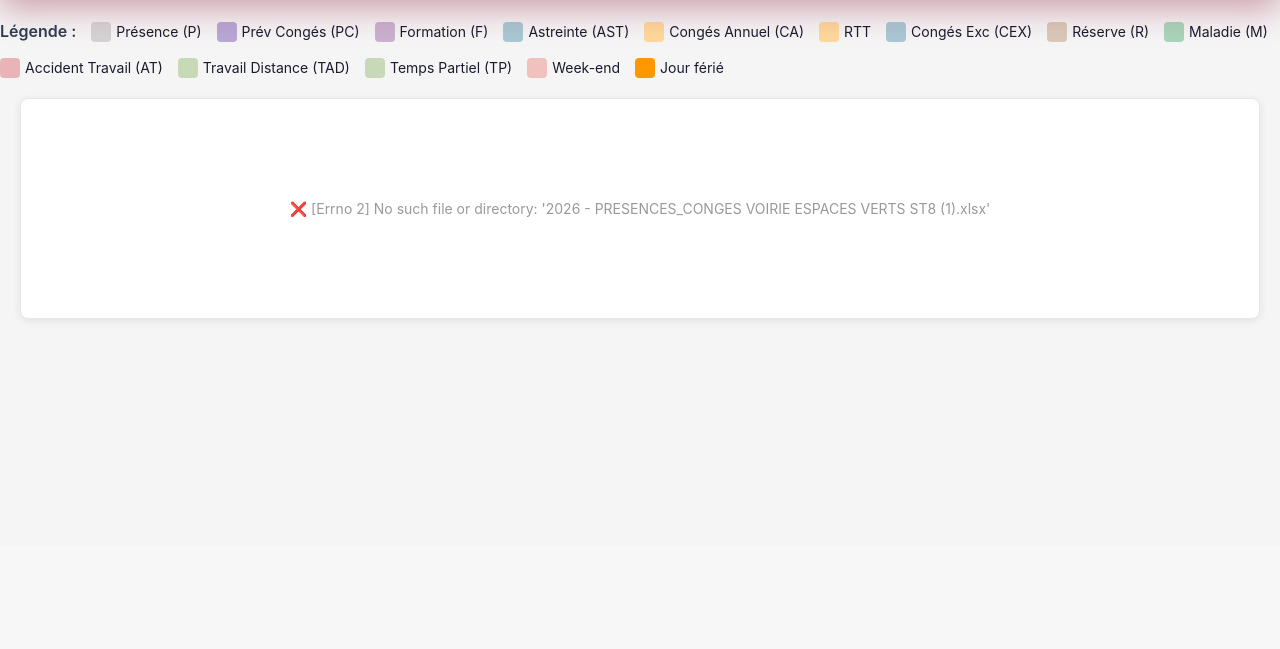
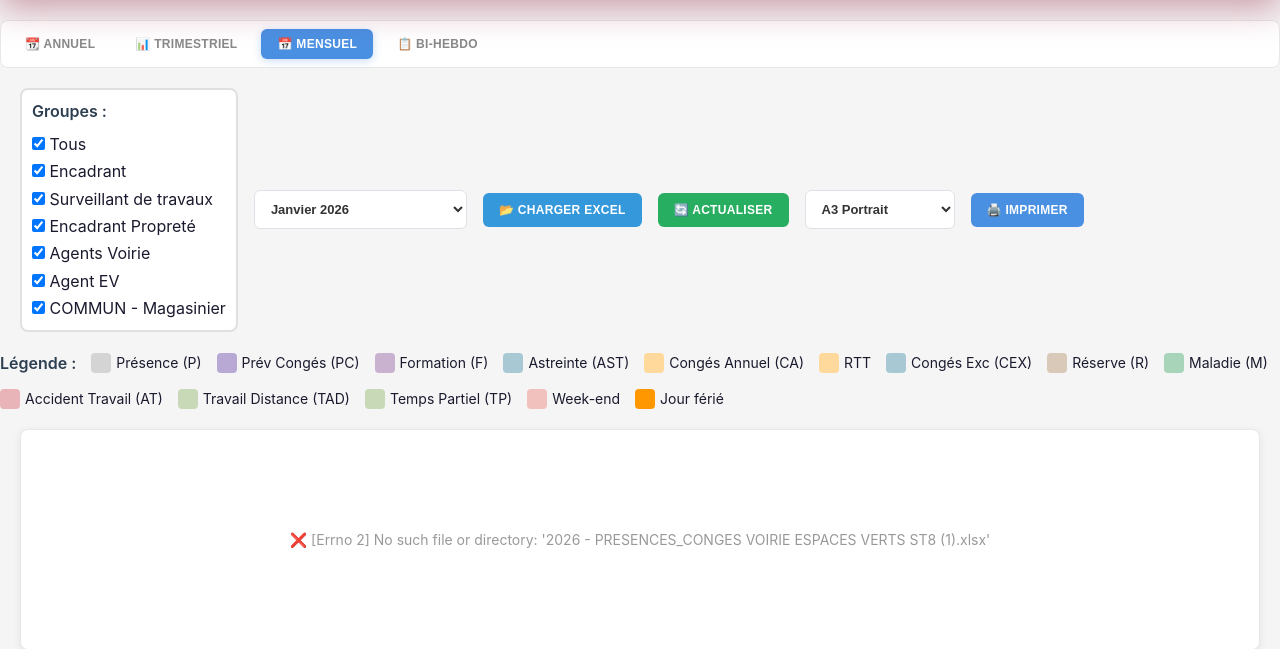
Before and after one commit to lamiedepain/st88, a Flask app: page /planning in a window 1280 px wide. Shown: the part 254-903 px from the top of the page. Before the commit the page ends 574 px from the top, so only its background shows below. Run offline with Flask 3, Linux system fonts and the light colour scheme.

Commit message:
Show view tabs and controls for all views

```diff
--- a/templates/planning.html
+++ b/templates/planning.html
@@ -1131,14 +1131,14 @@
             </div>
         </div>
 
-        <div class="view-tabs" style="display: none;">
+        <div class="view-tabs">
             <button class="view-tab" onclick="changeView('annuel')">📆 Annuel</button>
             <button class="view-tab" onclick="changeView('trimestriel')">📊 Trimestriel</button>
             <button class="view-tab active" onclick="changeView('mensuel')">📅 Mensuel</button>
             <button class="view-tab" onclick="changeView('bihebdo')">📋 Bi-hebdo</button>
         </div>
 
-        <div class="controls" style="display: none;">
+        <div class="controls">
             <div
                 style="display: flex; flex-direction: column; gap: 5px; padding: 10px; background: white; border-radius: 8px; border: 2px solid #e0e0e0;">
                 <label style="font-weight: 600; color: #2c3e50; margin-bottom: 5px;">Groupes :</label>
```
Also changed, not shown: 1 other file.
